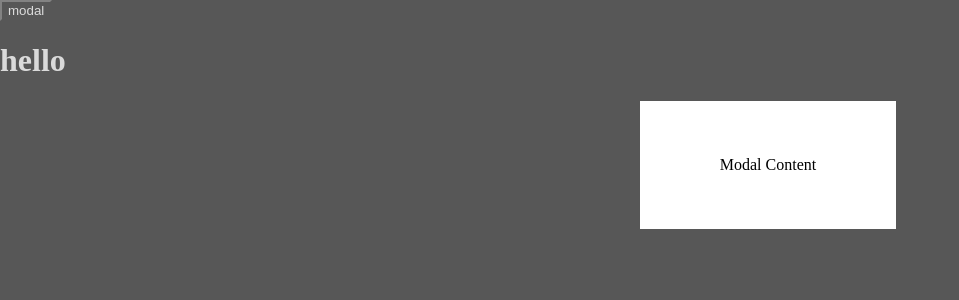
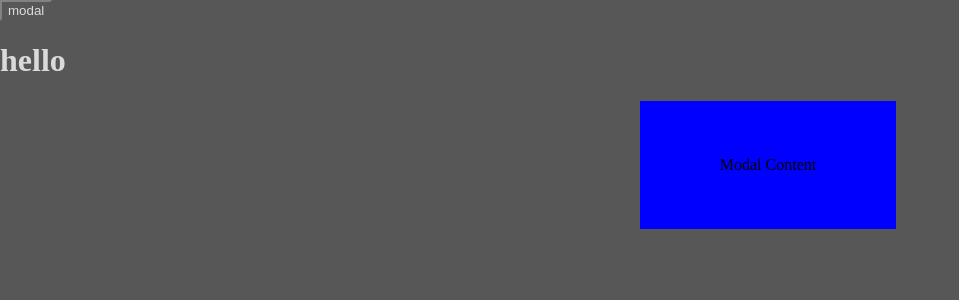
Before and after one commit to bo-codes/the_owl, a React (Create React App) app in the folder frontend/: page / in a window 1280 px wide. Both pictures are taken after a click on the button "modal". Shown: the top 300 px of the page, without its empty margins (0-959 px from the left). Built offline with nearby package versions, Linux system fonts and the light colour scheme.

Commit message:
changed modal bg to blue

```diff
--- a/frontend/src/Components/Modal/Modal.css
+++ b/frontend/src/Components/Modal/Modal.css
@@ -9,7 +9,7 @@
   inset: 40;
   width: 20vw;
   height: 10vw;
-  background-color: white;
+  background-color: blue;
   color: black;
   display: flex;
   justify-content: center;
```
